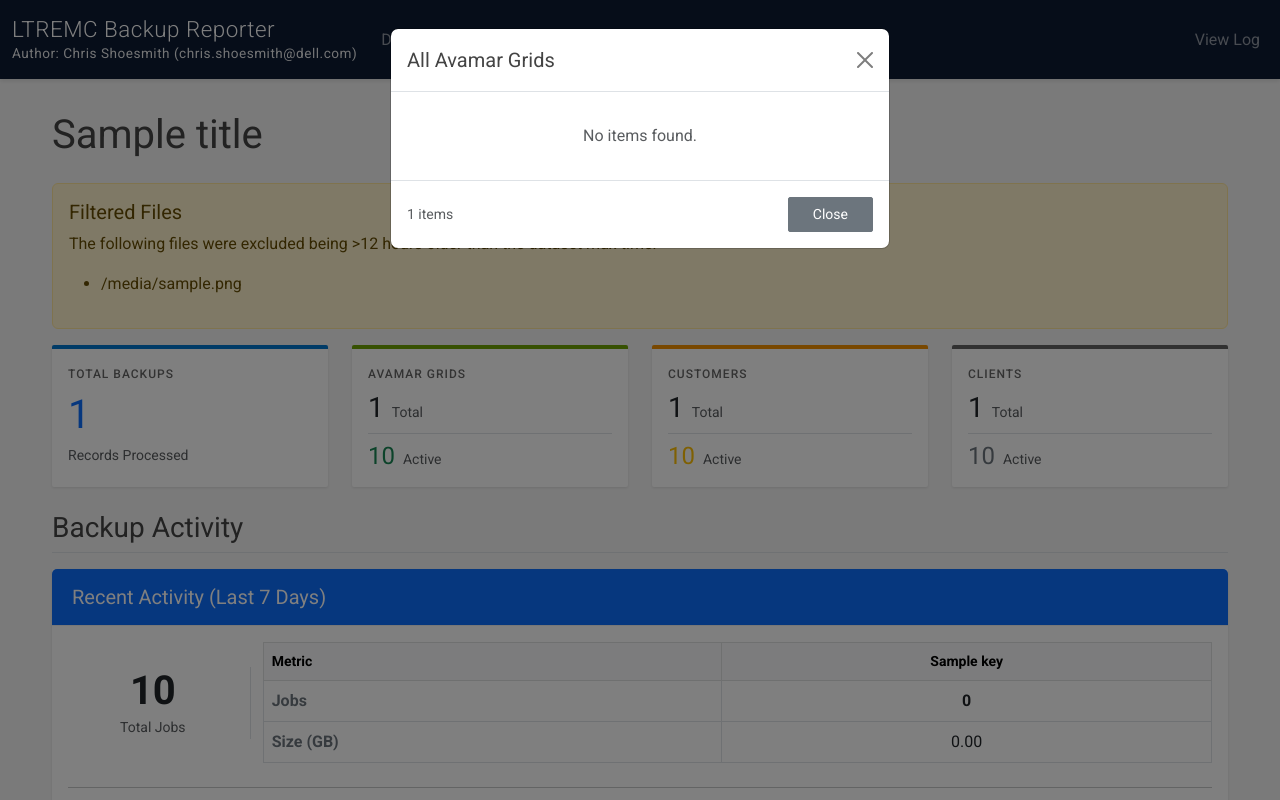
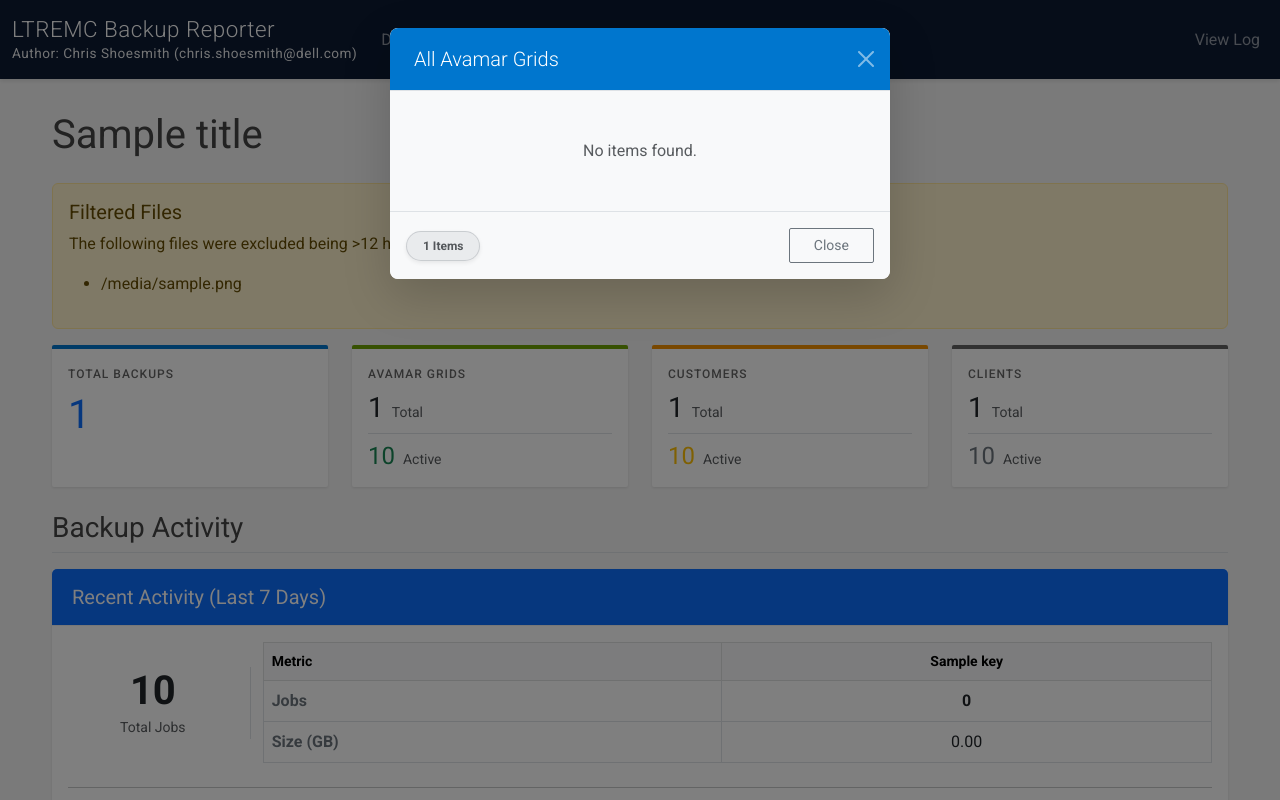
Before and after one commit to cshoesmith/ltremc_reporter, a Flask app: template templates/dashboard.html in a window 1280 px wide, after a click that opens the changed part. Run offline with Flask 3, Linux system fonts and the light colour scheme; the template is opened without the code that fills it: most values are stand-ins (such as "Sample title", 1, 10 or a date in 2020).

Commit message:
UI Polish (Modals, Colors, Text) and Version Increment to 19.12.build22

```diff
--- a/config.json
+++ b/config.json
@@ -1,5 +1,5 @@
 {
-    "version": "19.12.build21",
+    "version": "19.12.build22",
     "input_directory": "",
     "recents": [
         "C:\\Users\\chris\\LTREMC Reporter\\uploads\\customer_backup_inventory_12-09-2023.tar.gz"
--- a/templates/dashboard.html
+++ b/templates/dashboard.html
@@ -29,7 +29,6 @@
             <div class="card-body">
                 <div class="card-label mb-2">Total Backups</div>
                 <h2 class="card-title-lg text-primary mb-1">{{ "{:,}".format(stats.total_records) }}</h2>
-                <small class="text-muted">Records Processed</small>
             </div>
         </div>
     </div>
@@ -513,25 +512,33 @@
 {% macro list_modal(id, title, items) %}
 <div class="modal fade" id="{{ id }}" tabindex="-1" aria-hidden="true">
     <div class="modal-dialog modal-dialog-scrollable">
-        <div class="modal-content">
-            <div class="modal-header">
-                <h5 class="modal-title">{{ title }}</h5>
-                <button type="button" class="btn-close" data-bs-dismiss="modal" aria-label="Close"></button>
+        <div class="modal-content border-0 shadow-lg" style="overflow: hidden;">
+            <div class="modal-header text-white" style="background-color: var(--dell-blue, #0076CE);">
+                <h5 class="modal-title fw-light">
+                    <i class="bi bi-list-ul me-2"></i>{{ title }}
+                </h5>
+                <button type="button" class="btn-close btn-close-white" data-bs-dismiss="modal" aria-label="Close"></button>
             </div>
-            <div class="modal-body">
+            <div class="modal-body bg-light p-0">
                 {% if items %}
                 <ul class="list-group list-group-flush">
                     {% for item in items %}
-                    <li class="list-group-item py-2 small">{{ item }}</li>
+                    <li class="list-group-item list-group-item-action py-2 px-4 small border-bottom border-light text-secondary">
+                        {{ item }}
+                    </li>
                     {% endfor %}
                 </ul>
                 {% else %}
-                <p class="text-muted text-center my-3">No items found.</p>
+                <div class="text-center py-5">
+                    <p class="text-muted mb-0">No items found.</p>
+                </div>
                 {% endif %}
             </div>
-             <div class="modal-footer">
-                <div class="small text-muted me-auto">{{ items|length }} items</div>
-                <button type="button" class="btn btn-secondary btn-sm" data-bs-dismiss="modal">Close</button>
+             <div class="modal-footer bg-light border-top">
+                <div class="small text-muted me-auto badge bg-secondary bg-opacity-10 text-secondary border border-secondary border-opacity-25 shadow-sm px-3 py-2 rounded-pill">
+                    {{ items|length }} Items
+                </div>
+                <button type="button" class="btn btn-outline-secondary btn-sm px-4" data-bs-dismiss="modal">Close</button>
             </div>
         </div>
     </div>
```
